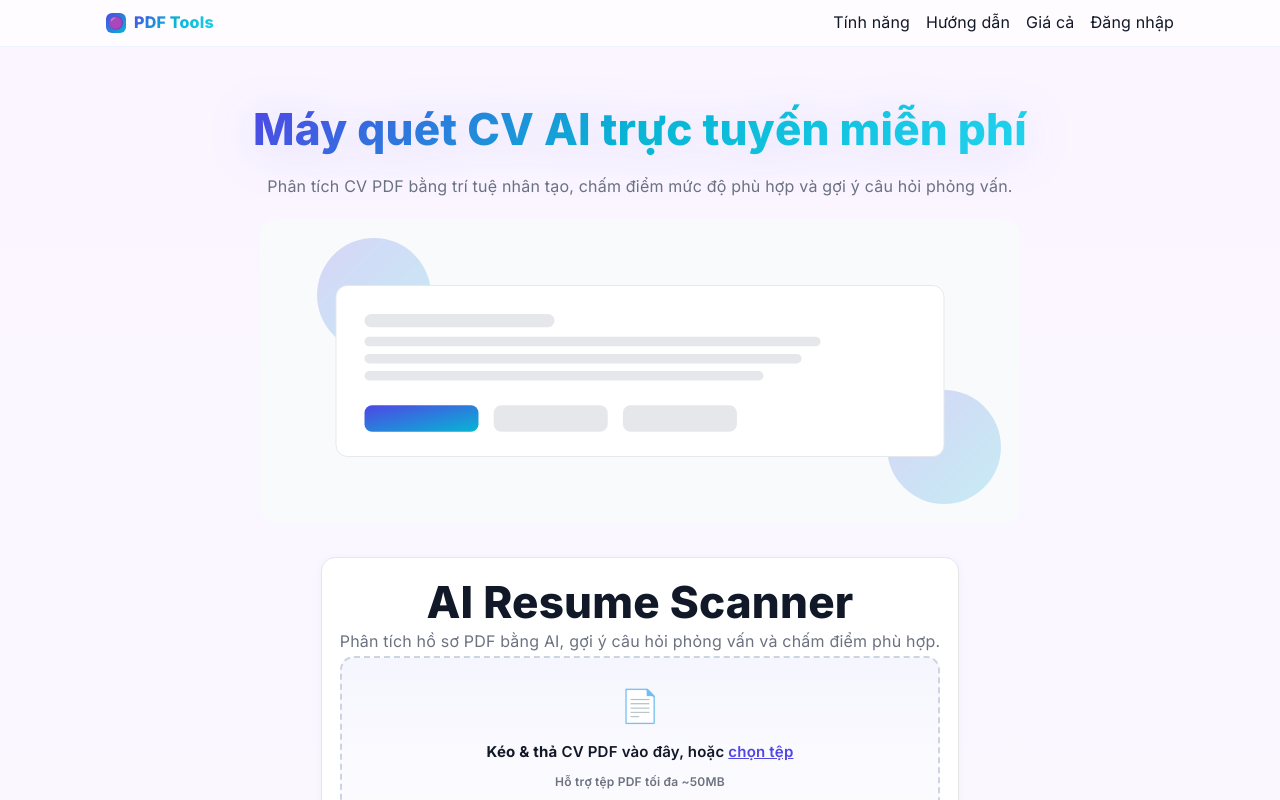
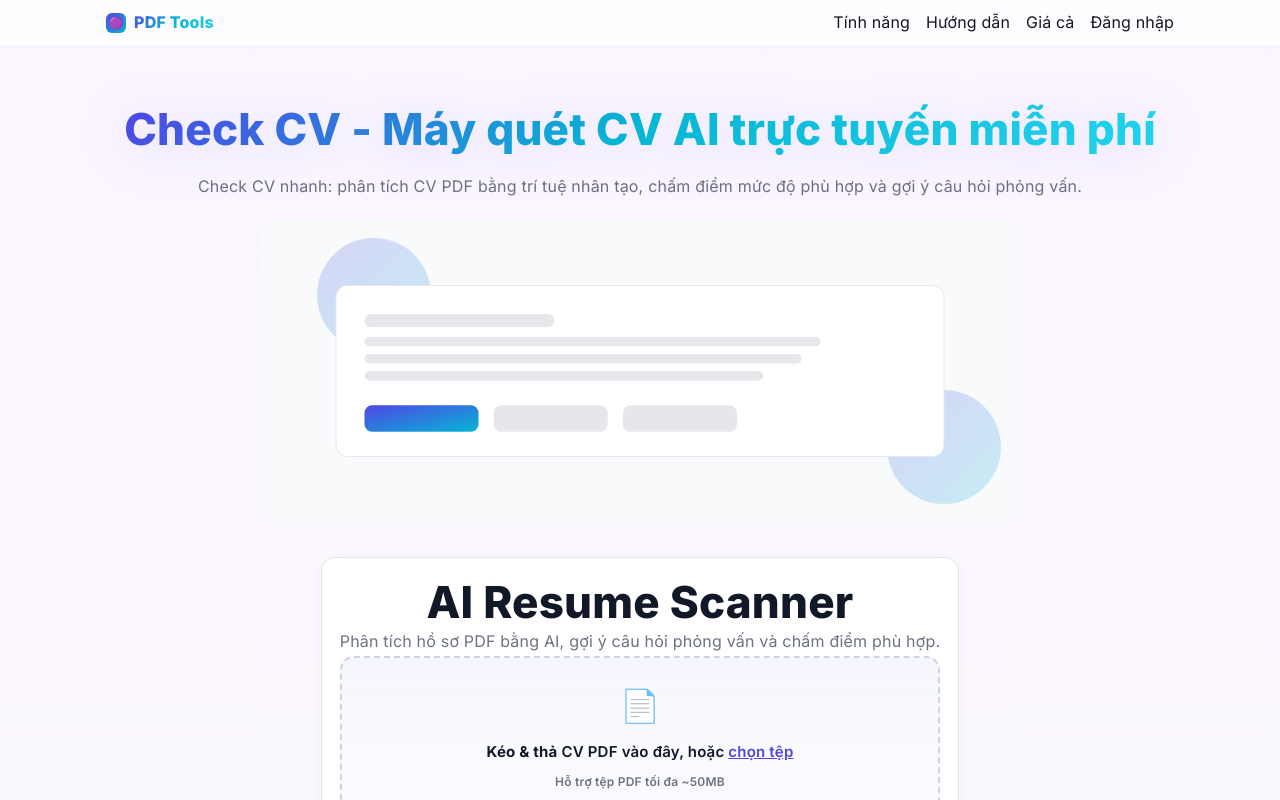
Before and after one commit to suleng18/filter-cv-ai, a Next.js app: page / in a window 1280 px wide. Shown: the top 800 px of the page. Built offline with nearby package versions, Linux system fonts and the light colour scheme.

Commit message:
Refactor font settings in globals.css, update layout.tsx to use Inter font class, and enhance hero section text in page.tsx for clarity and improved user experience

```diff
--- a/src/app/globals.css
+++ b/src/app/globals.css
@@ -33,7 +33,7 @@ body {
   margin: 0;
   padding: 0;
   font-family:
-    var(--font-sans, ui-sans-serif),
+    Inter,
     ui-sans-serif,
     system-ui,
     -apple-system,
@@ -46,6 +46,26 @@ body {
   color: #111827;
   line-height: 1.6;
   letter-spacing: 0.2px;
+}
+
+:root {
+  --font-size-base: 16px;
+  --font-size-sm: 14px;
+  --font-size-lg: 18px;
+  --font-size-xl: 24px;
+}
+body {
+  font-size: var(--font-size-base);
+}
+.small {
+  font-size: var(--font-size-sm);
+}
+.lead {
+  font-size: var(--font-size-lg);
+}
+.display {
+  font-size: var(--font-size-xl);
+  font-weight: 800;
 }
 
 h1,
--- a/src/app/layout.tsx
+++ b/src/app/layout.tsx
@@ -8,7 +8,6 @@ const inter = Inter({
   subsets: ['latin'],
   display: 'swap',
   weight: ['400', '500', '600', '700', '800'],
-  variable: '--font-sans',
 });
 
 export default function RootLayout({ children }: { children: ReactNode }) {
@@ -18,7 +17,7 @@ export default function RootLayout({ children }: { children: ReactNode }) {
         <meta name="viewport" content="width=device-width, initial-scale=1" />
         <title>AI Resume Scanner</title>
       </head>
-      <body className={inter.variable}>
+      <body className={inter.className}>
         <div className="gradient-bg">
           <Header />
           {children}
--- a/src/app/page.tsx
+++ b/src/app/page.tsx
@@ -10,15 +10,14 @@ export default function Page() {
       <section className="hero-block" id="drop">
         <div className="hero-inner">
           <h1>
-            <span className="gradient-text">Máy quét CV AI trực tuyến miễn phí</span>
+            <span className="gradient-text">Check CV - Máy quét CV AI trực tuyến miễn phí</span>
           </h1>
           <p>
-            Phân tích CV PDF bằng trí tuệ nhân tạo, chấm điểm mức độ phù hợp và gợi ý câu hỏi phỏng
-            vấn.
+            Check CV nhanh: phân tích CV PDF bằng trí tuệ nhân tạo, chấm điểm mức độ phù hợp và gợi ý câu hỏi phỏng vấn.
           </p>
           <img
             src="/hero.svg"
-            alt="Minh họa máy quét CV AI phân tích CV PDF và chấm điểm phù hợp"
+            alt="Check CV online - minh họa máy quét CV AI phân tích CV PDF và chấm điểm phù hợp"
             style={{ maxWidth: '760px', width: '100%', margin: '0 auto' }}
           />
           <AnalyzeClient />
```
